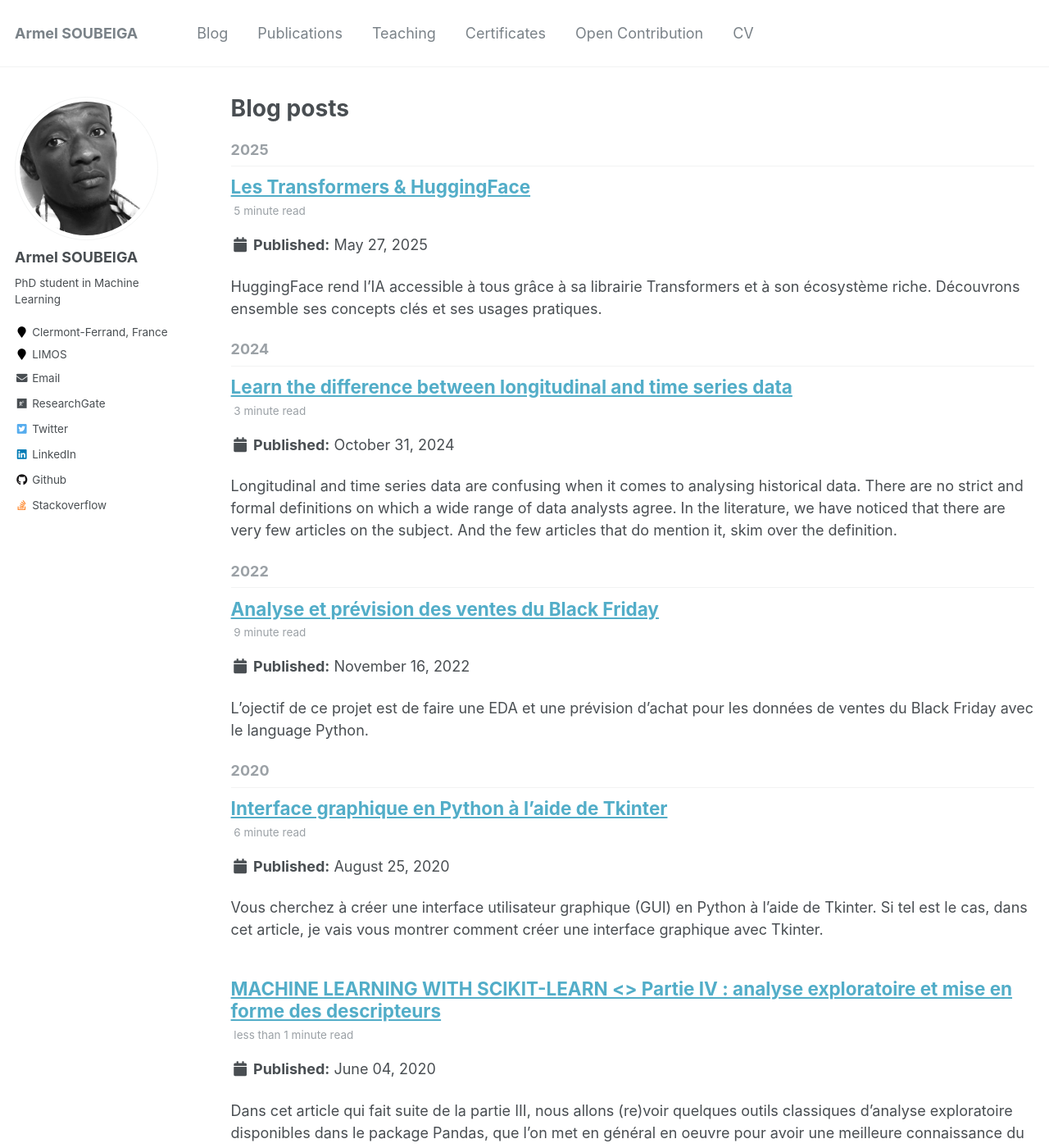
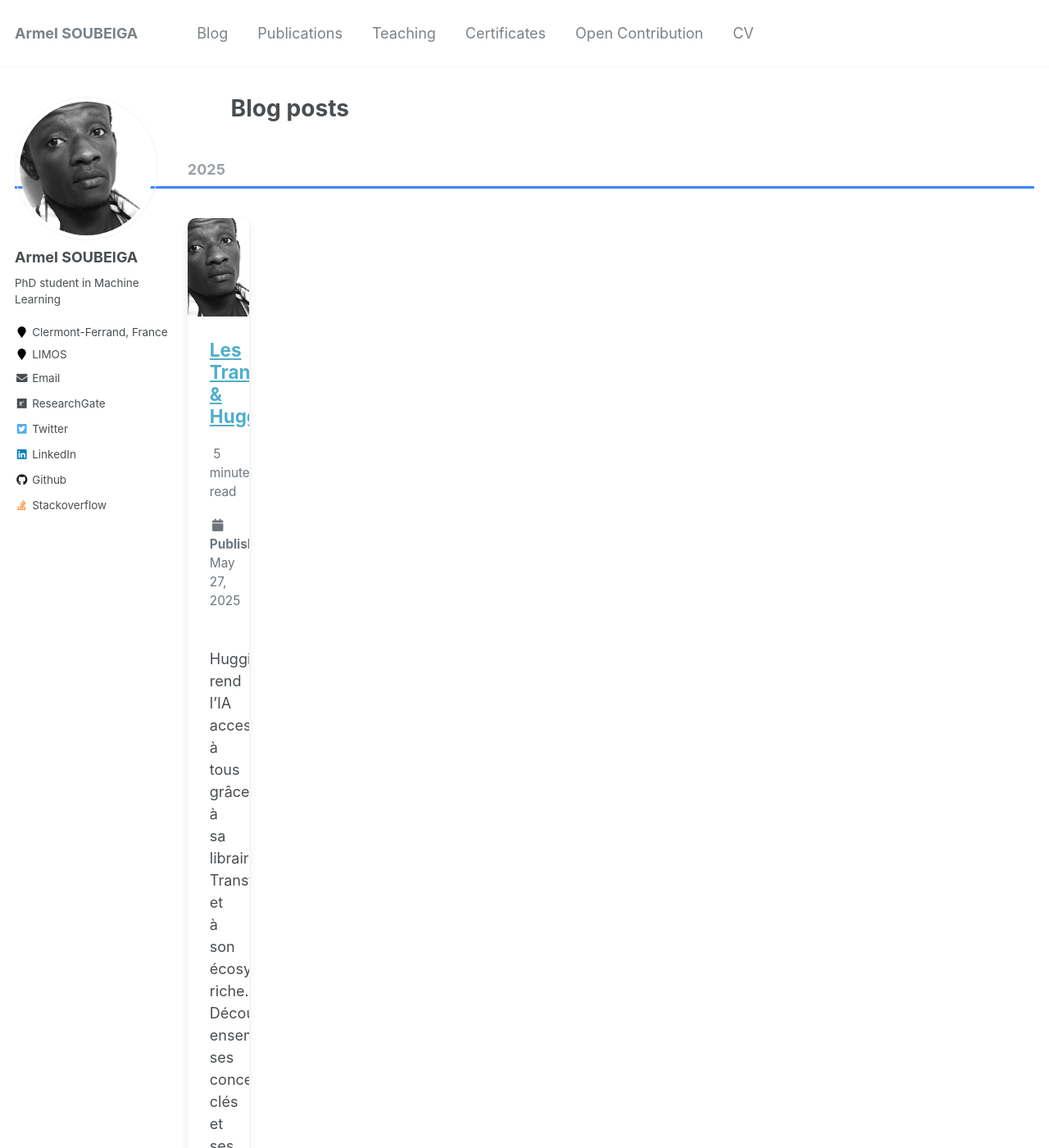
Before and after one commit to armelsoubeiga/armelsoubeiga.github.io, a Jekyll site: the page built from _pages/year-archive.html, in a window 1280 px wide and 1400 px high. Shown: the whole window at 82% size. Built offline with Jekyll 4.4.1, drawn with Linux system fonts in a browser that asks for light colours.

Commit message:
Commit-280520251951

```diff
--- a/_includes/archive-single.html
+++ b/_includes/archive-single.html
@@ -14,7 +14,7 @@
 
 <div class="{{ include.type | default: "list" }}__item">
   <article class="archive__item" itemscope itemtype="http://schema.org/CreativeWork">
-    {% if include.type == "grid" and teaser %}
+    {% if teaser %}
       <div class="archive__item-teaser">
         <img src=
           {% if teaser contains "://" %}
@@ -22,10 +22,11 @@
           {% else %}
             "{{ teaser | prepend: "/images/" | prepend: base_path }}"
           {% endif %}
-          alt="">
+          alt="{{ title }}">
       </div>
     {% endif %}
 
+    <div class="archive__item-content">
       <h2 class="archive__item-title" itemprop="headline">
         {% if post.link %}
           <a href="{{ post.link }}">{{ title }}</a> <a href="{{ base_path }}{{ post.url }}" rel="permalink"><i class="fa fa-link" aria-hidden="true" title="permalink"></i><span class="sr-only">Permalink</span></a>
@@ -49,7 +50,10 @@
       {% if post.excerpt and site.read_more != 'enabled' %}
       <p class="archive__item-excerpt" itemprop="description">{{ post.excerpt | markdownify }}</p>
       {% elsif post.excerpt and site.read_more == 'enabled' %}
-    <p class="archive__item-excerpt" itemprop="description"><p>{{ post.excerpt | markdownify | remove: '<p>' | remove: '</p>' }}<strong><a href="{{ base_path }}{{ post.url }}" rel="permalink"> Read more</a></strong></p></p>
+      <p class="archive__item-excerpt" itemprop="description">{{ post.excerpt | markdownify | remove: '<p>' | remove: '</p>' }}</p>
+      <div class="read-more">
+        <a href="{{ base_path }}{{ post.url }}" rel="permalink">Lire l'article</a>
+      </div>
       {% endif %}
 
     {% if post.citation and post.paperurl %}
--- a/_pages/year-archive.html
+++ b/_pages/year-archive.html
@@ -7,13 +7,21 @@
   - /wordpress/blog-posts/
 ---
 
+<link rel="stylesheet" href="{{ base_path }}/assets/css/blog-grid.css">
+
 {% include base_path %}
 {% capture written_year %}'None'{% endcapture %}
+
 {% for post in site.posts %}
   {% capture year %}{{ post.date | date: '%Y' }}{% endcapture %}
   {% if year != written_year %}
+    {% if written_year != 'None' %}
+      </div> <!-- Ferme la div blog-grid précédente -->
+    {% endif %}
     <h2 id="{{ year | slugify }}" class="archive__subtitle">{{ year }}</h2>
+    <div class="blog-grid">
     {% capture written_year %}{{ year }}{% endcapture %}
   {% endif %}
-  {% include archive-single.html %}
+  {% include archive-single.html type="grid" %}
 {% endfor %}
+</div> <!-- Ferme la dernière div blog-grid -->
--- /dev/null
+++ b/assets/css/blog-grid.css
@@ -0,0 +1,101 @@
+.blog-grid {
+  display: grid;
+  grid-template-columns: repeat(auto-fill, minmax(300px, 1fr));
+  grid-gap: 2rem;
+  margin-top: 2rem;
+}
+
+.blog-grid .archive__item {
+  border-radius: 10px;
+  overflow: hidden;
+  transition: transform 0.3s ease, box-shadow 0.3s ease;
+  height: 100%;
+  display: flex;
+  flex-direction: column;
+  background-color: #fff;
+  box-shadow: 0 4px 10px rgba(0, 0, 0, 0.1);
+}
+
+.blog-grid .archive__item:hover {
+  transform: translateY(-5px);
+  box-shadow: 0 10px 20px rgba(0, 0, 0, 0.15);
+}
+
+.blog-grid .archive__item-teaser {
+  position: relative;
+  overflow: hidden;
+  height: 180px;
+  width: 100%;
+}
+
+.blog-grid .archive__item-teaser img {
+  width: 100%;
+  height: 100%;
+  object-fit: cover;
+  transition: transform 0.5s ease;
+}
+
+.blog-grid .archive__item:hover .archive__item-teaser img {
+  transform: scale(1.05);
+}
+
+.blog-grid .archive__item-content {
+  padding: 1.5rem;
+  flex-grow: 1;
+  display: flex;
+  flex-direction: column;
+}
+
+.blog-grid .archive__item-title {
+  font-size: 1.25rem;
+  margin-top: 0;
+  margin-bottom: 0.75rem;
+}
+
+.blog-grid .archive__item-excerpt {
+  margin-bottom: 1rem;
+  flex-grow: 1;
+}
+
+.blog-grid .page__meta,
+.blog-grid .page__date {
+  font-size: 0.85rem;
+  margin: 0.5rem 0;
+  color: #6c757d;
+}
+
+.blog-grid .read-more {
+  text-align: right;
+  margin-top: auto;
+}
+
+.blog-grid .read-more a {
+  display: inline-block;
+  padding: 0.35rem 1rem;
+  background: #4285f4;
+  color: white;
+  border-radius: 30px;
+  font-size: 0.85rem;
+  transition: background-color 0.3s;
+}
+
+.blog-grid .read-more a:hover {
+  background: #3367d6;
+  text-decoration: none;
+}
+
+/* Style pour les années */
+.archive__subtitle {
+  margin-top: 2rem;
+  margin-bottom: 1rem;
+  padding-bottom: 0.5rem;
+  border-bottom: 3px solid #4285f4;
+}
+
+/* Responsive adjustments */
+@media (max-width: 768px) {
+  .blog-grid {
+    grid-template-columns: repeat(auto-fill, minmax(250px, 1fr));
+    grid-gap: 1.5rem;
+  }
+}
```
Lines whose indentation alone changed are shown as unchanged.
